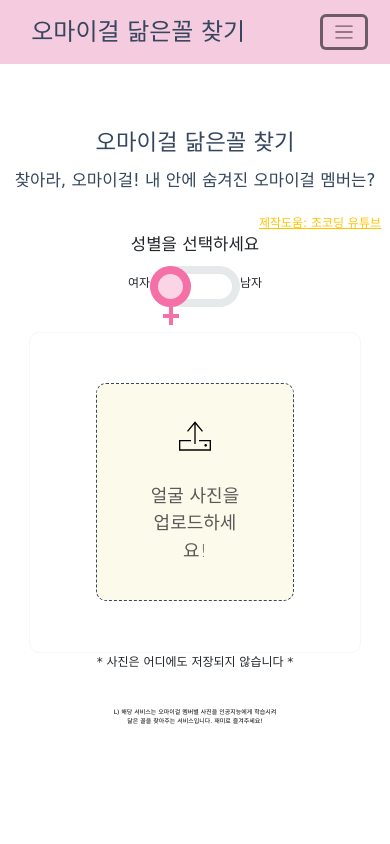
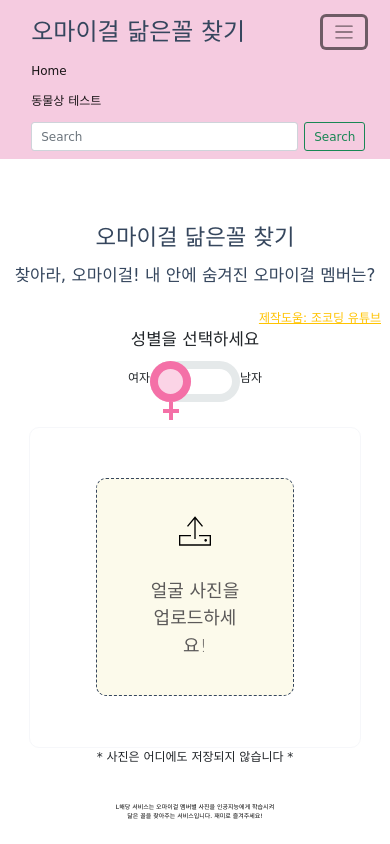
Before and after one commit to YEJIKIM13/ohmygirl-face-test, a plain HTML site: page index.html in a window 390 px wide. Both pictures are taken after a click on the button "Toggle navigation". Drawn offline with nearby package versions, Linux system fonts and the light colour scheme; a script that the page names is missing; a web font is replaced by a local one.

Commit message:
Update index.html

```diff
--- a/index.html
+++ b/index.html
@@ -60,17 +60,15 @@
                 <button
                     class="navbar-toggler"
                     type="button"
-                    data-toggle="collapse"
                     data-bs-toggle="collapse"
                     data-bs-target="#navbarSupportedContent"
                     aria-controls="navbarSupportedContent"
                     aria-expanded="false"
-                    data-target="#demo"
                     aria-label="Toggle navigation"
                 >
                     <span class="navbar-toggler-icon"></span>
                 </button>
-                <div id="demo" class="collapse navbar-collapse" id="navbarSupportedContent">
+                <div class="collapse navbar-collapse" id="navbarSupportedContent">
                     <ul class="navbar-nav me-auto mb-2 mb-lg-0">
                         <li class="nav-item">
                             <a class="nav-link active" aria-current="page" href="https://omgresembletest.netlify.app">Home</a>
@@ -167,7 +165,7 @@
 
         <footer class="footer pt-5 container d-flex justify-content-center">
             <div>
-                <p>L) 해당 서비스는 오마이걸 멤버별 사진을 인공지능에게 학습시켜<br>닮은 꼴을 찾아주는 서비스입니다. 재미로 즐겨주세요!</p>
+                <p>L해당 서비스는 오마이걸 멤버별 사진을 인공지능에게 학습시켜<br>닮은 꼴을 찾아주는 서비스입니다. 재미로 즐겨주세요!</p>
             </div>
         </footer>
 
@@ -223,7 +221,6 @@
         ></script>
         <script src="https://cdn.jsdelivr.net/npm/@tensorflow/tfjs@1.3.1/dist/tf.min.js"></script>
         <script src="https://cdn.jsdelivr.net/npm/@teachablemachine/image@0.8/dist/teachablemachine-image.min.js"></script>
-
         <script>
             function readURL(input) {
                 if (input.files && input.files[0]) {
```
